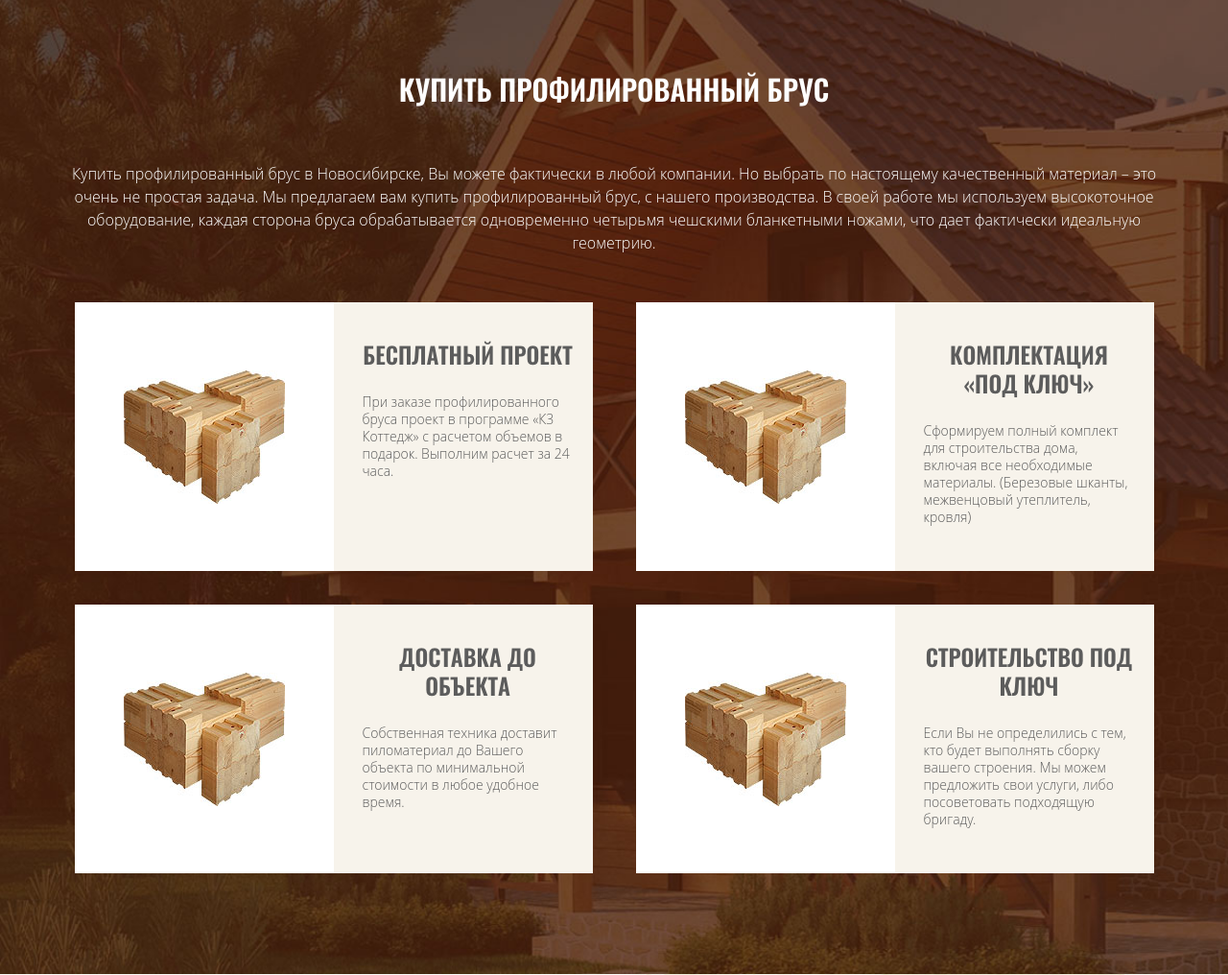
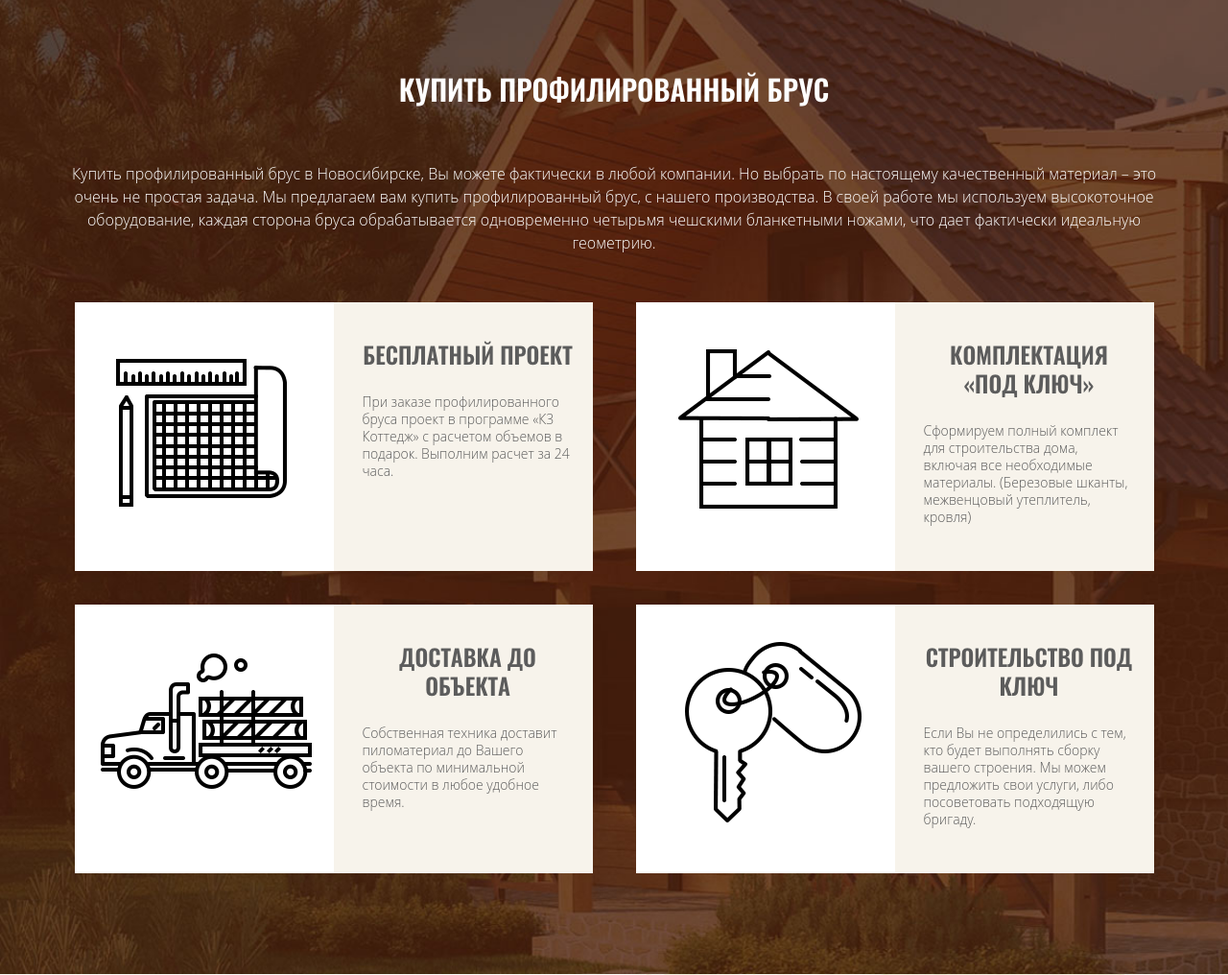
Before and after one commit to kacevnik/prof-brus.rf, a PHP site: page / in a window 1280 px wide. Shown: the part 4181-5197 px from the top of the page at 96% size. Run offline with PHP 8.4, Linux system fonts and the light colour scheme; some libraries are stand-ins or nearby versions.

Commit message:
Добавлены иконки  в секцию buy

```diff
--- a/css/style.css
+++ b/css/style.css
@@ -1081,7 +1081,18 @@ h6 {
   float: left; }
 
 .buy-item__left {
-  background: url(/img/buy-item.png) 50% 50% no-repeat; }
+  background: url(/img/icon.png) no-repeat; }
+
+.icon_project{
+  background-position-x: -270px;
+  background-position-y: -270px;
+}
+.icon_dostavka{
+    background-position-y: -270px;
+}
+.icon_key2{
+    background-position-x: -270px;
+}
 
 .buy-item__right {
   background: #f7f3eb;
--- a/css/style.scss
+++ b/css/style.scss
@@ -1254,9 +1254,7 @@ input[type="number"]::-webkit-inner-spin-button {
     min-height: 280px;
     float: left;
 }
-.buy-item__left {
-    background: url(/img/buy-item.png) 50% 50% no-repeat;
-}
+
 .buy-item__right {
     background: #f7f3eb;
     padding: 40px 10px 40px 10px;
--- a/includes/buy.php
+++ b/includes/buy.php
@@ -9,7 +9,7 @@
 		</div>
 		<div class="col-md-6">
 		    <div class="buy-item clearfix">
-		        <div class="buy-item__left"></div>
+		        <div class="buy-item__left icon_project"></div>
 		        <div class="buy-item__right">
 		            <p class="buy-item__right__title">Бесплатный проект</p>
 		            <p class="buy-item__right__text">При заказе профилированного бруса проект в программе «К3 Коттедж» с расчетом объемов в подарок. Выполним расчет за 24 часа.</p>
@@ -18,7 +18,7 @@
 		</div>
 		<div class="col-md-6">
 		     <div class="buy-item clearfix">
-		        <div class="buy-item__left"></div>
+		        <div class="buy-item__left icon_dostavka"></div>
 		        <div class="buy-item__right">
 		            <p class="buy-item__right__title">Комплектация «под ключ»</p>
 		            <p class="buy-item__right__text">Сформируем полный комплект для строительства дома, включая все необходимые материалы. (Березовые шканты, межвенцовый утеплитель, кровля)</p>
@@ -27,7 +27,7 @@
 		</div>
 		<div class="col-md-6">
 		     <div class="buy-item clearfix">
-		        <div class="buy-item__left"></div>
+		        <div class="buy-item__left icon_key1"></div>
 		        <div class="buy-item__right">
 		            <p class="buy-item__right__title">Доставка до объекта</p>
 		            <p class="buy-item__right__text">Собственная техника доставит пиломатериал до Вашего объекта по минимальной стоимости в любое удобное время.</p>
@@ -36,7 +36,7 @@
 		</div>
 		<div class="col-md-6">
 		     <div class="buy-item clearfix">
-		        <div class="buy-item__left"></div>
+		        <div class="buy-item__left icon_key2"></div>
 		        <div class="buy-item__right">
 		            <p class="buy-item__right__title">Строительство под ключ</p>
 		            <p class="buy-item__right__text">Если Вы не определились с тем, кто будет выполнять сборку вашего строения. Мы можем предложить свои услуги, либо посоветовать подходящую бригаду.</p>
```
Also changed, not shown: img/icon.png (added), libs/jquery/README.md, libs/jquery/bower.json (line endings or trailing spaces).
